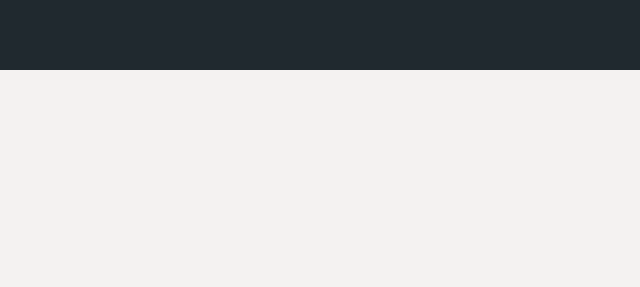
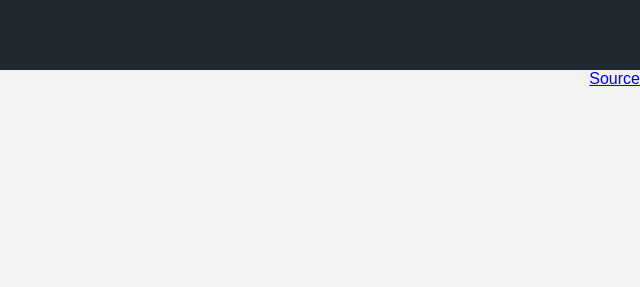
Before and after one commit to kristensen-kor/sampling-calculator, a plain HTML site: page index.html in a window 1280 px wide. Shown: the top 287 px of the page, 640-1280 px from the left. Drawn offline with Linux system fonts and the light colour scheme.

Commit message:
added source link

```diff
--- a/index.html
+++ b/index.html
@@ -141,5 +141,9 @@
 		</div>
 
 	</div>
+
+	<div class="source_link">
+		<a href="https://population.un.org/wpp/Download/Standard/Population/">Source</a>
+	</div>
 </body>
 </html>
--- a/style.css
+++ b/style.css
@@ -88,6 +88,12 @@ header {
 		}
 	}
 }
+
+
+.source_link {
+	text-align: right;
+}
+
 
 @keyframes red_warning {
 	from {
```
